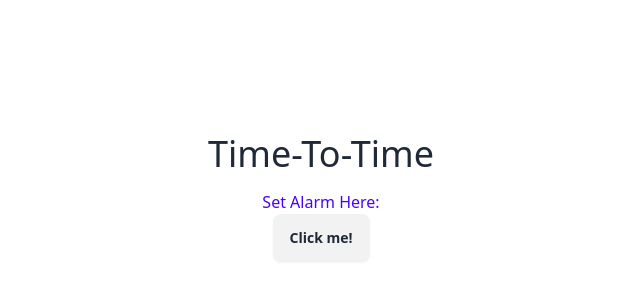
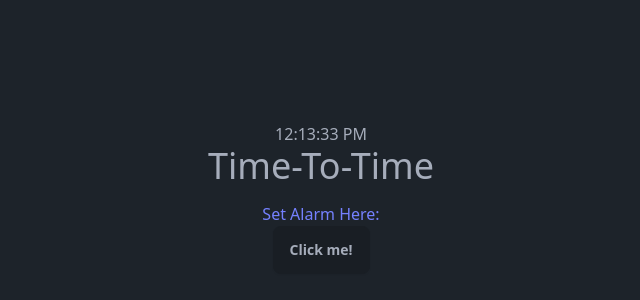
Before and after one commit to SimonThor12/timer-alarm-app, a React (Vite) app: page / in a window 1280 px wide. Shown: the part 202-502 px from the top of the page, without its empty margins (319-959 px from the left). Built offline with nearby package versions, Linux system fonts and the light colour scheme.

Commit message:
Added cock component and dark theme

```diff
--- /dev/null
+++ b/src/Clock.tsx
@@ -0,0 +1,23 @@
+import { useState, useEffect } from "react";
+
+function Clock() {
+  const [time, setTime] = useState("");
+
+  useEffect(() => {
+    setInterval(() => {
+      const dateObj = new Date();
+
+      const currentTime = dateObj.toLocaleTimeString();
+
+      setTime(currentTime);
+    }, 1000);
+  });
+
+  return (
+    <>
+      <h1 className="items-center justify-center text-center">{time}</h1>
+    </>
+  );
+}
+
+export default Clock;
--- a/src/Timer.tsx
+++ b/src/Timer.tsx
@@ -1,9 +1,13 @@
+import Clock from "./Clock.tsx";
 import TimerSetter from "./TimerSetter.tsx";
 
 function Timer() {
   return (
     <>
-      <div className="flex flex-col items-center justify-center min-h-screen bg-black-100">
+      <div
+        data-theme="dark"
+        className="flex flex-col items-center justify-center min-h-screen bg-black-100">
+        <Clock />
         <h1 className="text-4xl text-center">Time-To-Time</h1>
         <TimerSetter />
         <button className="btn">Click me!</button>
```
